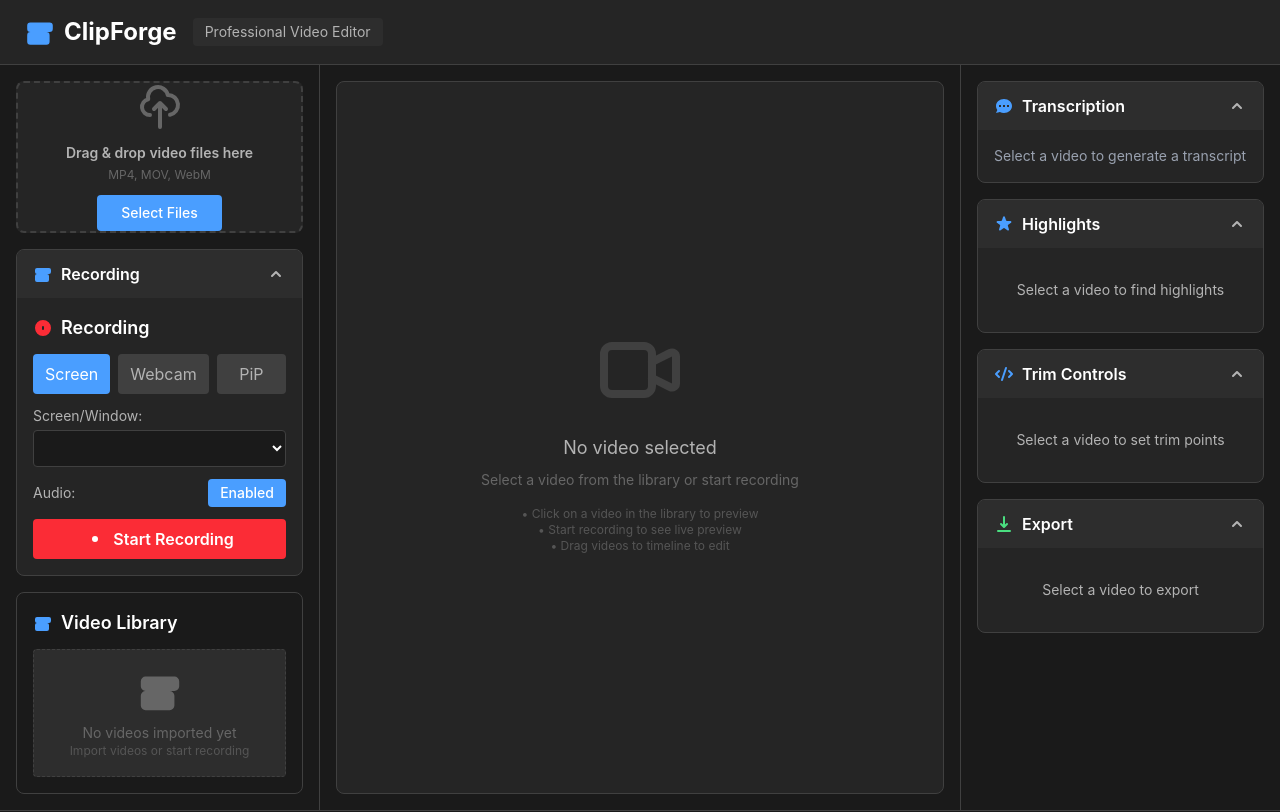
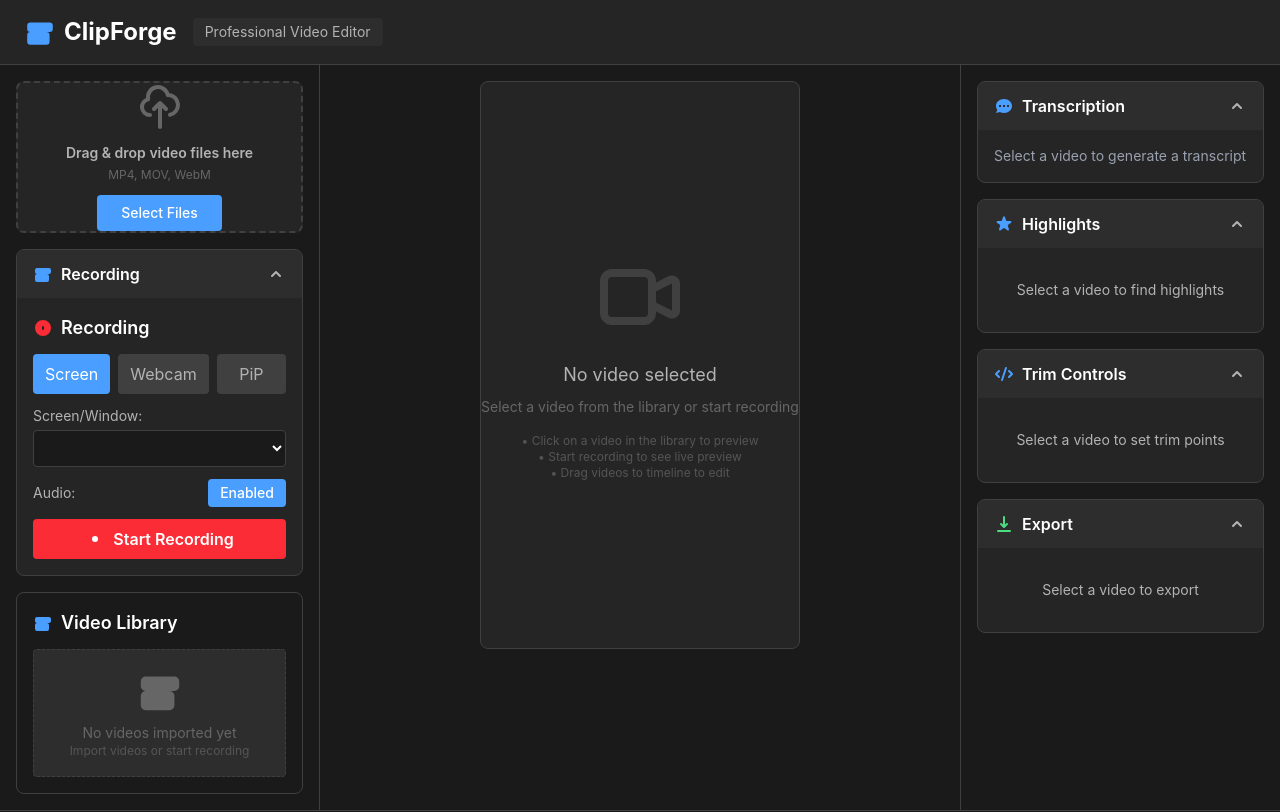
Before and after one commit to kishor-kashid/ClipForge, a React (Vite) app: page / in a window 1280 px wide. Shown: the top 812 px of the page. Built offline with nearby package versions, Linux system fonts and the light colour scheme.

Commit message:
Video panel UI fixes

```diff
--- a/src/App.jsx
+++ b/src/App.jsx
@@ -43,8 +43,8 @@ function AppContent() {
           </div>
 
           {/* Center Panel - Video Player */}
-          <div className="flex-1 flex flex-col bg-[#1a1a1a] p-4">
-            <div className="flex-1">
+          <div className="flex-1 flex flex-col bg-[#1a1a1a] p-4 min-h-0">
+            <div className="flex items-center justify-center h-[calc(75vh-2rem)] max-h-[calc(75vh-2rem)] min-h-[500px]">
               <VideoPlayer />
             </div>
           </div>
--- a/src/components/VideoPlayer.jsx
+++ b/src/components/VideoPlayer.jsx
@@ -232,9 +232,9 @@ export default function VideoPlayer() {
   }
 
   return (
-    <div className="bg-[#252525] rounded-lg border border-[#404040] overflow-hidden h-full flex flex-col">
+    <div className="bg-[#252525] rounded-lg border border-[#404040] w-full h-full flex flex-col max-w-[1400px] mx-auto" style={{ maxHeight: '100%' }}>
       {/* Video Element */}
-      <div className="relative bg-black flex-1 flex items-center justify-center min-h-[300px]">
+      <div className="relative bg-black flex-1 flex items-center justify-center min-h-[450px] min-w-0 overflow-hidden aspect-video" style={{ flexShrink: 1, minHeight: 0 }}>
         {/* Recording Preview */}
         {isRecording && (
           <div className="absolute inset-0 z-10 bg-black">
@@ -268,7 +268,7 @@ export default function VideoPlayer() {
         {!isRecording && (
           <video
             ref={videoRef}
-            className="w-full h-auto max-h-[60vh]"
+            className="w-full h-full object-contain max-h-full"
             onTimeUpdate={handleTimeUpdate}
             onLoadedMetadata={handleLoadedMetadata}
             onError={handleError}
@@ -315,8 +315,8 @@ export default function VideoPlayer() {
         )}
       </div>
 
-      {/* Controls Bar */}
-      <div className="bg-[#2d2d2d] p-4 space-y-3">
+      {/* Controls Bar - Always visible */}
+      <div className="bg-[#2d2d2d] p-4 space-y-3 flex-shrink-0 overflow-visible">
         {/* Video Info or Recording Info */}
         {isRecording ? (
           <div className="flex items-center justify-between">
@@ -387,7 +387,7 @@ export default function VideoPlayer() {
 
           <button
             onClick={handleSplit}
-            disabled={!!error || currentTime <= 0 || currentTime >= duration}
+            disabled={!!error || currentTime <= 0.1 || currentTime >= duration - 0.1}
             className="flex items-center gap-2 px-4 py-2 bg-[#404040] text-white rounded hover:bg-[#505050] transition-all disabled:bg-[#2d2d2d] disabled:text-[#666] disabled:cursor-not-allowed"
             title="Split clip at current playhead position"
           >
```
